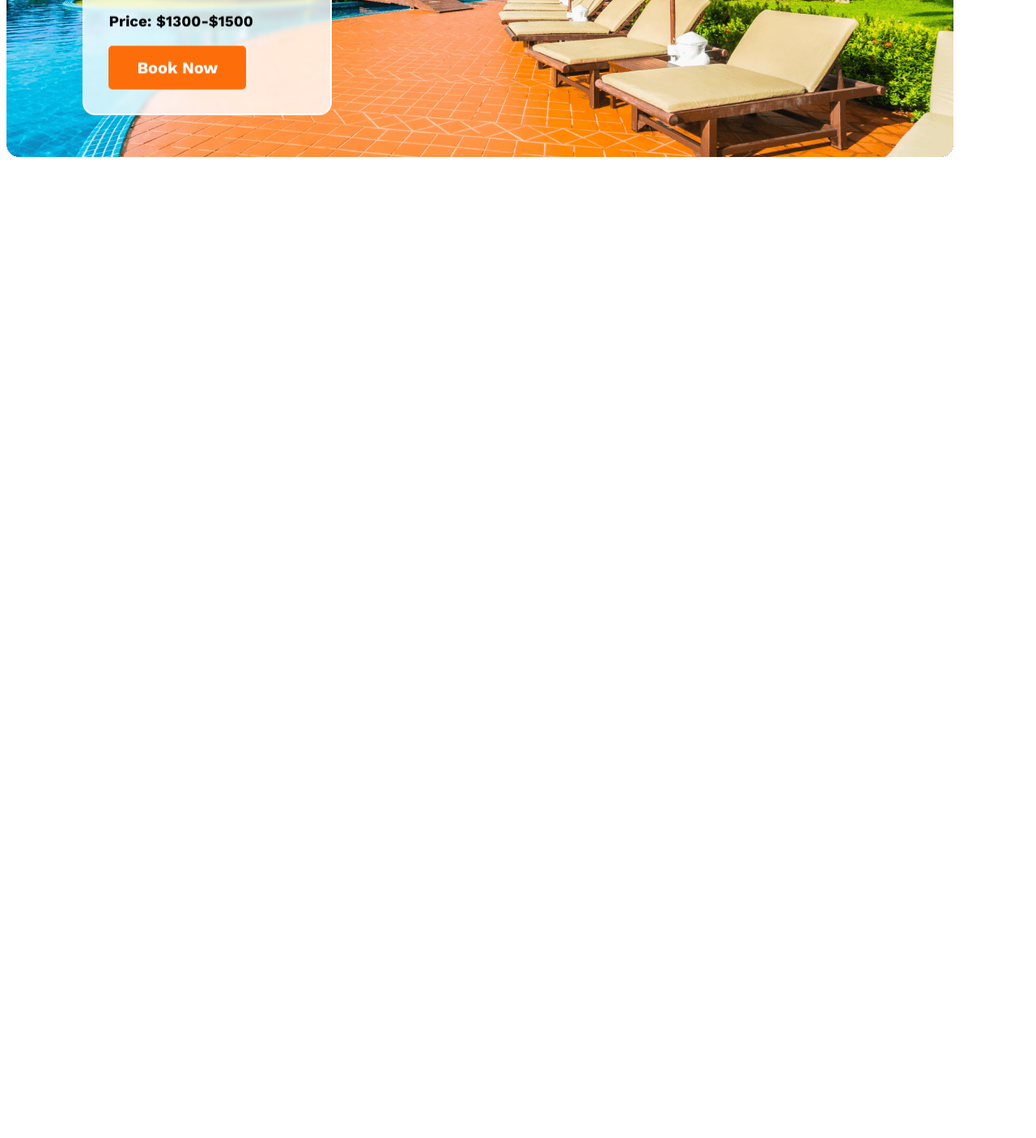
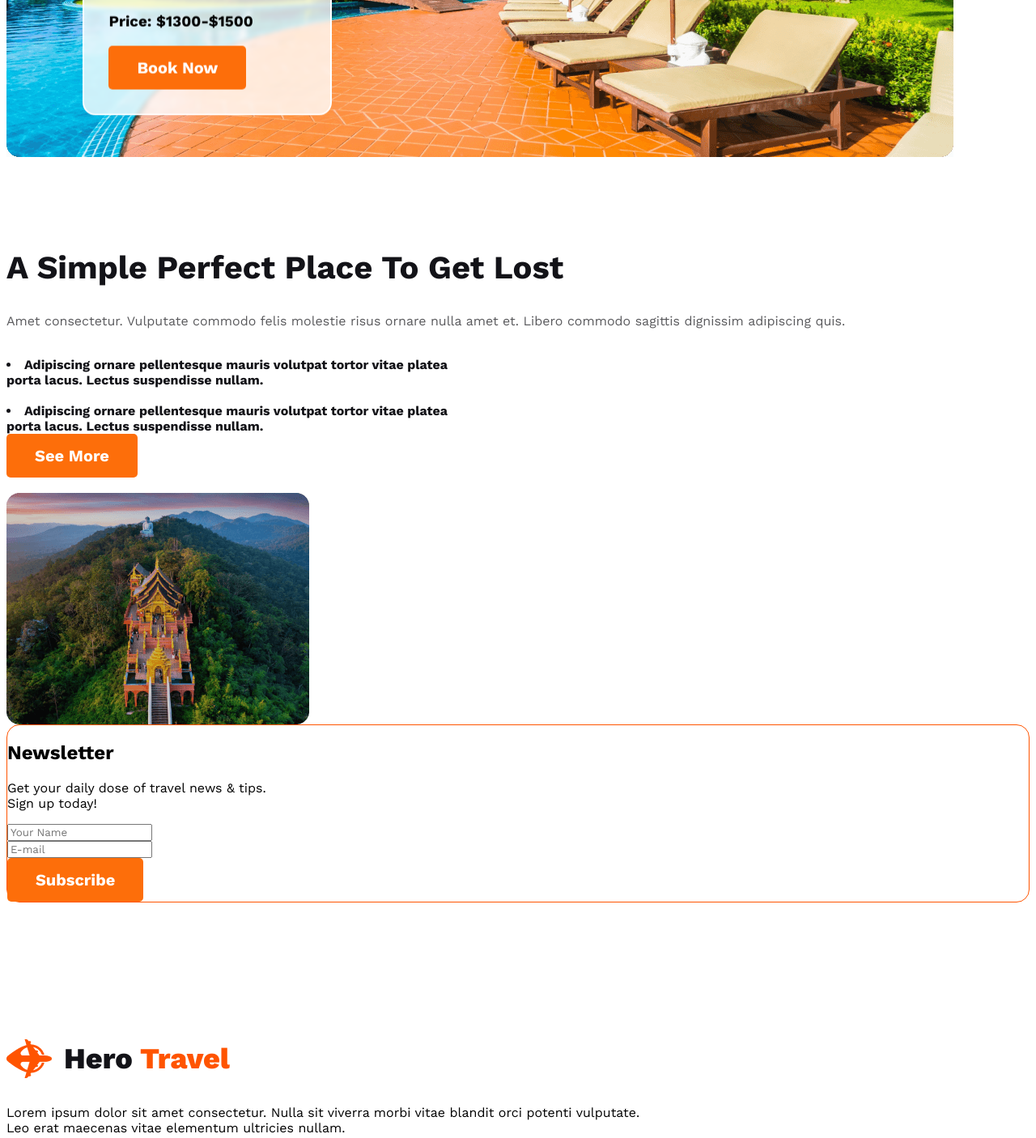
Before and after one commit to MD-SHihAb1/assainment02, a plain HTML site: page index.html in a window 1280 px wide. Shown: the part 8854-10260 px from the top of the page at 81% size. Before the commit the page ends 9060 px from the top, so only its background shows below. Drawn offline with nearby package versions, Linux system fonts and the light colour scheme.

Commit message:
finished pc

```diff
--- a/index.html
+++ b/index.html
@@ -234,9 +234,70 @@
                 <p>Amet consectetur. Vulputate commodo felis <br>
                     molestie risus  ornare nulla amet et. Libero commodo sagittis <br> dignissim adipiscing quis. Habitant adipiscing.</p>
                     <h3>Price: $1300-$1500</h3>
-                    <button class="f-n">Book Now</button>
+                   <button class="f-n">Book Now</button>
+            </div>
+            </div>
 
+            <br>
+            <br>
+            <br>
+            <br>
 
+        <section>
+            <div>
+                <div>
+                    <h1 class="A1">A Simple Perfect Place To Get Lost</h1>
+                    <p class="A2">Amet consectetur. Vulputate commodo felis molestie risus  ornare nulla amet et. Libero commodo sagittis dignissim adipiscing quis. </p> <br>
+                    <li class="A3">Adipiscing ornare pellentesque mauris volutpat tortor vitae platea <br> porta lacus. Lectus suspendisse nullam.</li>
+                    <br>
+                    <li class="A3">Adipiscing ornare pellentesque mauris volutpat tortor vitae platea <br> porta lacus. Lectus suspendisse nullam.</li>
+                    <button class="f-n">See More</button>
+                </div>
+                <br>
+                <div class="j1">
+                    <img src="Images/Rectangle 6.png" alt="">
+                </div>
+            </div>
+        </section>
 
+        <footer>
+            <form class="l1" action="">
+                <div>
+                    <h2>Newsletter</h2>
+                    <p>Get your daily dose of travel news & tips. <br> Sign up today!</p>
+                    <input type="text" id="n1" placeholder="Your Name">
+                    <br>
+                    <input type="email" name="E-mail" id="n2" placeholder="E-mail">
+                    <br>
+                    <button class="f-n">Subscribe</button>
+                </div>
+            </form>
+        </footer>
+        <br>
+        <br>
+        <br>
+        <br>
+        <br>
+        <br>
+        <br>
+        <br>
+        <section>
+            <div class="j1">
+                <img src="Images/Group 40071 (2).png" alt="">
+                <h2><span class="navh1">Hero </span><span class="navh2">Travel</span></h2>
+            </div>
+            <p>Lorem ipsum dolor sit amet consectetur. Nulla sit viverra morbi vitae blandit orci potenti vulputate. <br> Leo erat maecenas vitae elementum ultricies nullam. </p>
+        </section>
+
+        <br><br>
+        <br>
+        <br>
+        <br>
+        <div class="last-1">
+            <img src="Images/Social.svg" alt="">
+            <br>
+            <br>
+            <h3 class="last-2">2017,<span></span> All Rights Reserved.</h3>
+        </div>
 </body>
 </html>
--- a/styles/styles.css
+++ b/styles/styles.css
@@ -356,3 +356,47 @@ nav a{
 .see1{
    align-items: center;
 }
+.A1{
+    color: #131318;
+    font-size: 40px;
+}
+.A2{
+    color: #5A5A5D;
+    font-size: 16px;
+}
+.A3{
+    color: #131318;
+    font-size: 16px;
+    font-weight: 700;
+}
+.j1{
+    text-align: right;
+}
+.n1{
+    border-radius: 8px;
+    background: rgba(19, 19, 24, 0.05);
+}
+
+.l1{
+    border-radius: 16px;
+    border: 1px solid #FF5400;
+}
+.j1{
+    display: flex;
+    align-items: center;
+    gap: 15px;
+}
+.last-1{
+    text-align: center;
+}
+.last-1{
+        padding: 130px;
+        border-radius: 10px;
+        background: rgba(19, 19, 24, 0.05);
+        margin: 130px 0;
+}
+.last-2{
+    color: #131318;
+    font-size: 16px;
+    font-weight: 300;
+}
```
Also changed, not shown: Images/Social.svg (added).
